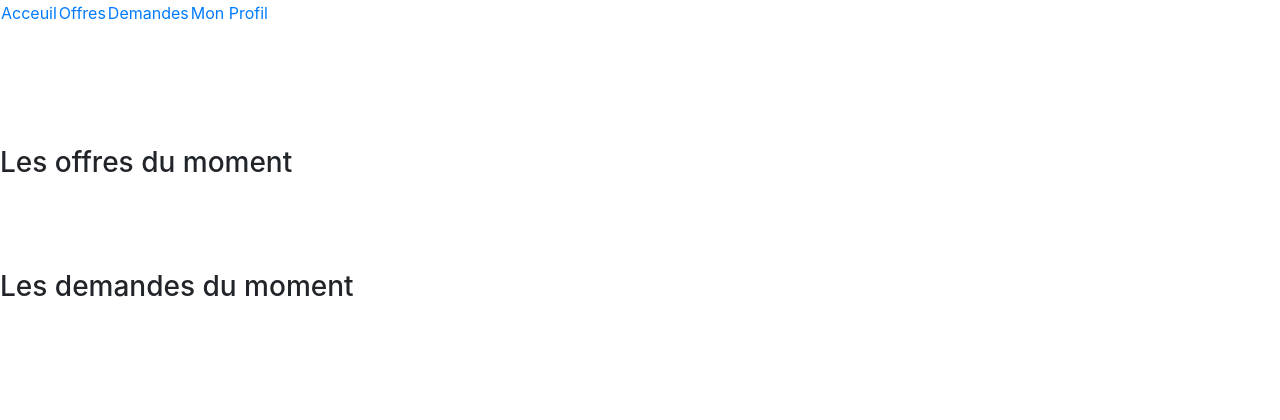
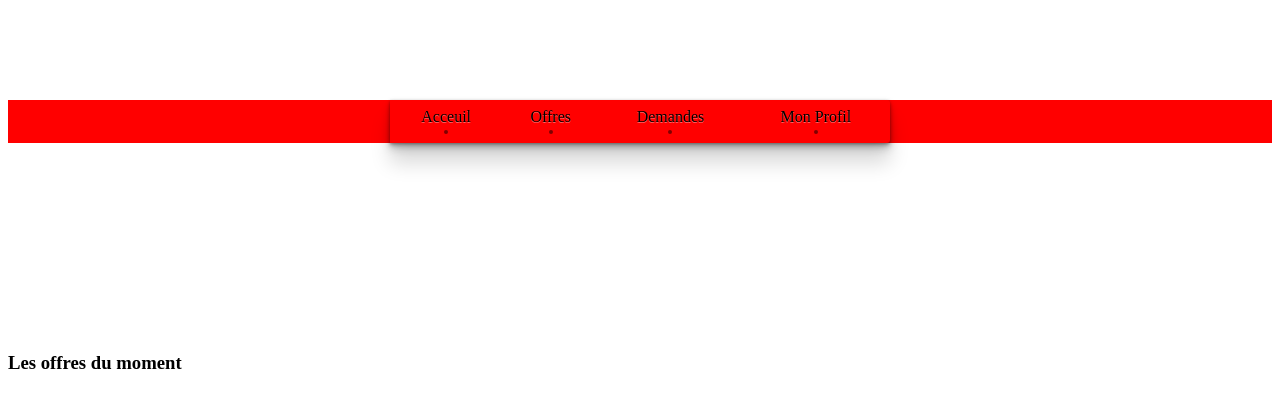
Before and after one commit to BTSPPE/PPE3, a PHP site: page /view_PPE3.php in a window 1280 px wide. Shown: the top 420 px of the page. Run offline with PHP 8.4, Linux system fonts and the light colour scheme; some libraries are stand-ins or nearby versions; some web fonts are replaced.

Commit message:
ajout css et modification chemin stylesheet et mise en forme du bandeau

```diff
--- /dev/null
+++ b/styleA.css
@@ -0,0 +1,121 @@
+a {
+    color: #007bff;
+    text-decoration: none;
+    background-color: transparent;
+    -webkit-text-decoration-skip: objects;
+  }
+
+  a:hover {
+    color: #0056b3;
+    text-decoration: underline;
+  }
+
+  a:not([href]):not([tabindex]) {
+    color: inherit;
+    text-decoration: none;
+  }
+
+  a:not([href]):not([tabindex]):hover, a:not([href]):not([tabindex]):focus {
+    color: inherit;
+    text-decoration: none;
+  }
+
+  a:not([href]):not([tabindex]):focus {
+    outline: 0;
+  }
+
+  ul
+{
+	display: table;
+	width: 500px;
+	margin: 100px auto;
+	padding: 0;
+	background-color: transparent;/*rgb(255,250,205,0.7);*/ /*COULEUR FOND MENU */
+	border-radius: 3px;
+	box-shadow: 0 1px 3px rgba(0,0,0, .3),
+	            0 3px 5px rgba(0,0,0, .2),
+	            0 5px 10px rgba(0,0,0, .2),
+	            0 20px 20px rgba(0,0,0, .15);
+	/*opacity: 0.7;*/
+}
+
+ul li
+{
+	display: table-cell;
+}
+
+ul li a
+{
+	display: block;
+	text-align: center;
+	color: rgba(0,0,0, .7);
+	text-decoration: none;
+	padding: 8px 8px 17px 8px;
+	text-shadow: 0 1px 0 rgba(255, 255, 255, .4);
+
+	transition: padding .3s;
+	transition: all .3s .1s;
+	position: relative;
+
+	color: black;
+
+
+
+}
+
+ul, li first-child a
+{
+	border-radius: 3px 0 0 3px;
+}
+
+ul, li last-child a
+{
+	border-radius: 0 3px 3px 0;
+}
+
+ul li a:hover,
+ul li a:focus
+{
+    background: rgba(255, 255, 255, .7);
+    box-shadow: 0 1px 0 rgba(255, 255, 255, .7) inset,
+                0 -1px 0 hsl(240, 67%, 94%) inset,
+                0 -2px 0 hsl(240, 67%, 94%) inset,
+                0 -3px 0 hsl(240, 67%, 94%) inset,
+                0 -4px 0 hsl(240, 67%, 94%) inset,
+                0 -5px 0 hsl(240, 67%, 94%) inset;
+    padding: 8px 25px 17px 25px;
+    transition: all .3s 0s;
+
+}
+
+ul li a:active
+{
+	background: linear-gradient(rgba(0,0,0,.2),rgba(0,0,0,.1));
+	box-shadow: 0 0 2px rgba(0,0,0,.3) inset;
+}
+
+ul li a::before
+{
+	content:'';
+	position: absolute;
+	left: 50%;
+	bottom: 9px;
+	margin-left: -2px;
+	width: 4px;
+	height: 4px;
+	border-radius: 50%;
+	background: rgba(0, 0, 0, .5);
+}
+
+ul li a:hover::before,
+ul li a:focus::before
+{
+	background: white;
+	box-shadow: 0 0 2px white,
+	            0 -1px 0 rgba(0, 0, 0, .4);
+}
+
+#bandeau
+{
+    background-color:red;
+}
--- a/view_PPE3.php
+++ b/view_PPE3.php
@@ -2,7 +2,7 @@
 <html>
     <head> <meta charset="utf-8">
         <title>Acceuil</title>
-        <link rel="stylesheet" href="Bootstrap/css/Bootstrap.css" />
+        <link rel="stylesheet" href="styleA.css" />
         <link href="https://fonts.googleapis.com/css?family=Bellefair|Open+Sans:400,400i,600i,700" rel="stylesheet">
 
     <script type="text/javascript" src="jquery/jquery.js"></script>
@@ -32,7 +32,7 @@
     </head>
 
 <header>
-<nav><table><tr><div id=bandeau><td><a href="Acceuil.php">Acceuil</a></td>    <td><a href="Offre.php">Offres</a></td>     <td><a href="Demande.html">Demandes</a></td>       <td><a href="Profil.html">Mon Profil</a></td></div></tr></table></nav>
+<nav><div id=bandeau><ul><li><a href="Acceuil.php">Acceuil</a></li>   <li><a href="Offre.php">Offres</a></li>     <li><a href="Demande.html">Demandes</a></li>      <li><a href="Profil.html">Mon Profil</a></li></ul></div></nav>
 </header>
     <br><br><br><br><br>
     <body>
```
